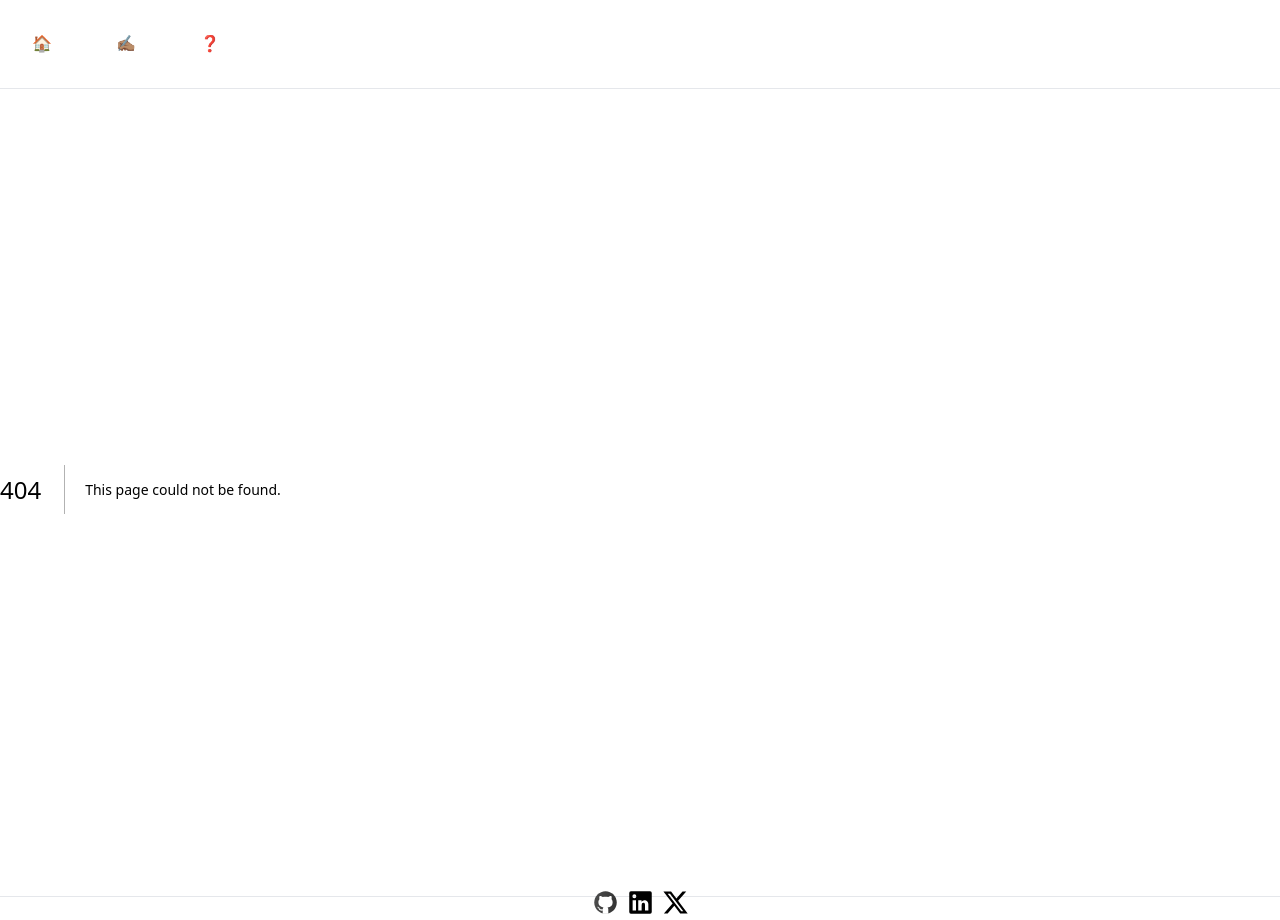
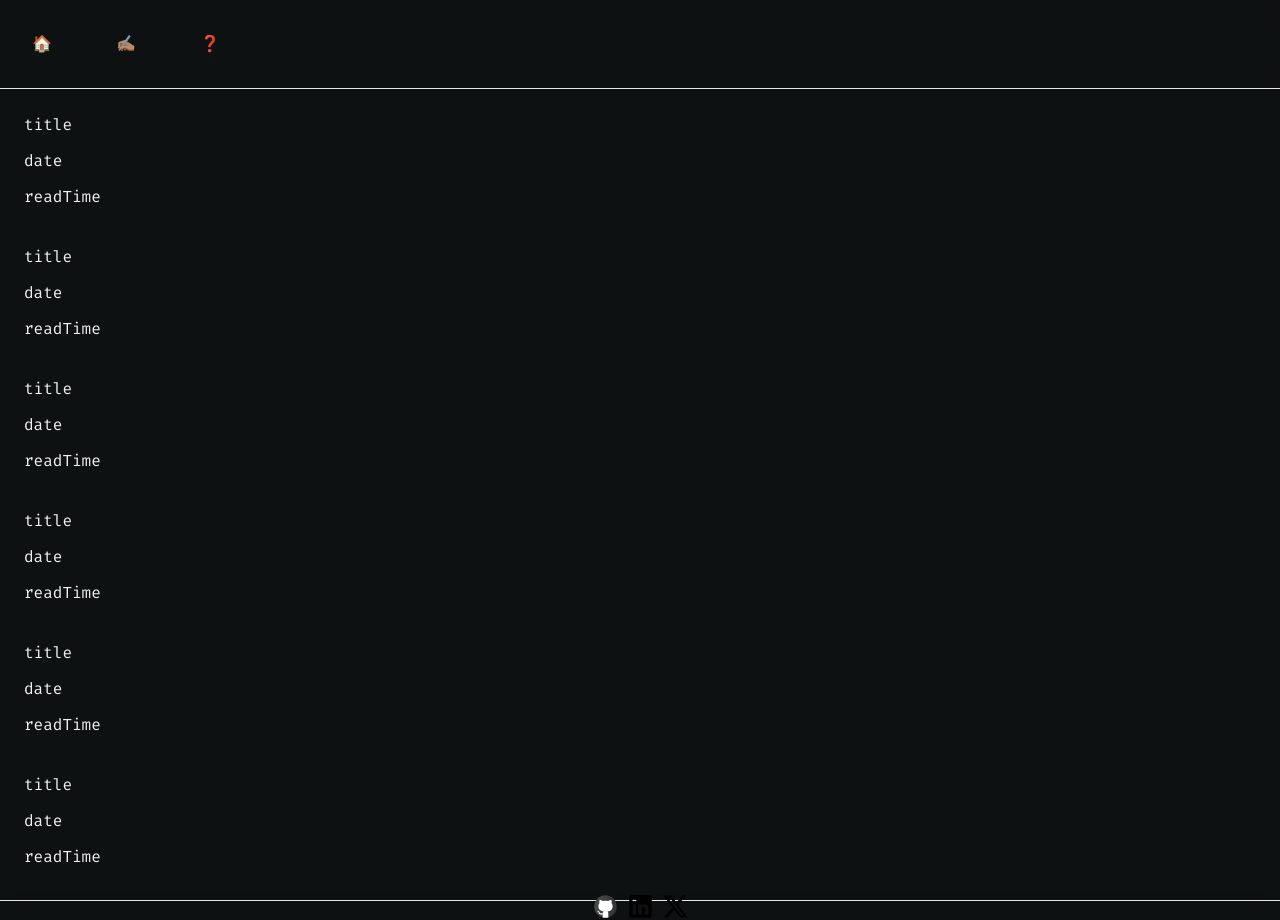
Before and after one commit to TheRakeshPurohit/therakeshpurohit, a Next.js app: page /notes in a window 1280 px wide. Before the commit this address had no page. Built offline with nearby package versions, Linux system fonts and the light colour scheme.

Commit message:
keywords added

```diff
--- /dev/null
+++ b/app/components/Author.tsx
@@ -0,0 +1,10 @@
+const Card = () => {
+  return <div>This is a Author Card</div>;
+};
+export default function Author() {
+  return (
+    <div className="flex flex-row top-0 w-full">
+      <Card />
+    </div>
+  );
+}
--- a/app/layout.tsx
+++ b/app/layout.tsx
@@ -8,7 +8,20 @@ const firaCode = Fira_Code({ subsets: ["latin"] });
 
 export const metadata: Metadata = {
   title: "The Rakesh Purohit",
-  description: "This place is the online presence of The Rakesh Purohit",
+  description: "The Rakesh Purohit | Software Engineer",
+  keywords: [
+    "rakesh",
+    "purohit",
+    "rakesh purohit",
+    "TheRakeshPurohit",
+    "ReactJS",
+    "Frontend",
+    "Software Engineer",
+    "Surat",
+    "India",
+    "AST",
+    "GitHub",
+  ],
 };
 
 export default function RootLayout({
--- a/app/mdx-components.tsx
+++ b/app/mdx-components.tsx
@@ -6,14 +6,26 @@ import type { MDXComponents } from "mdx/types";
 // other libraries.
 
 // This file is required to use MDX in `app` directory.
-export function useMDXComponents(components: MDXComponents): MDXComponents {
-  console.log("comps", components)
+export default function useMDXComponents(
+  components: MDXComponents
+): MDXComponents {
+  console.log("comps", components);
   return {
+    ...components,
     // Allows customizing built-in components, e.g. to add styling.
-    h1: ({ children }) => <h1 style={{ fontSize: "200px", color: "red"}}>{children}</h1>,
-    p: ({ children }) => (
-      <p style={{ fontSize: "200px", color: "red", backgroundColor: "lightblue" }}>{children}</p>
+    h1: (props) => (
+      <h1 style={{ fontSize: "200px", color: "red" }}>{props.children}</h1>
     ),
-    ...components,
+    p: (props) => (
+      <p
+        style={{
+          fontSize: "200px",
+          color: "red",
+          backgroundColor: "lightblue",
+        }}
+      >
+        {props.children}
+      </p>
+    ),
   };
 }
--- /dev/null
+++ b/app/notes/page.tsx
@@ -0,0 +1,21 @@
+const Card = ({ title, date, readTime }) => {
+  return (
+    <div className="flex flex-col flex-grow border-3 border-sky-500 gap-3 p-3">
+      <span>{title}</span>
+      <span>{date}</span>
+      <span>{readTime}</span>
+    </div>
+  );
+};
+export default function Home() {
+  return (
+    <main className="flex flex-col flex-grow gap-3 p-3">
+      <Card title={"title"} date={"date"} readTime={"readTime"} />
+      <Card title={"title"} date={"date"} readTime={"readTime"} />
+      <Card title={"title"} date={"date"} readTime={"readTime"} />
+      <Card title={"title"} date={"date"} readTime={"readTime"} />
+      <Card title={"title"} date={"date"} readTime={"readTime"} />
+      <Card title={"title"} date={"date"} readTime={"readTime"} />
+    </main>
+  );
+}
--- a/tsconfig.json
+++ b/tsconfig.json
@@ -4,7 +4,7 @@
     "lib": ["dom", "dom.iterable", "esnext"],
     "allowJs": true,
     "skipLibCheck": true,
-    "strict": true,
+    "strict": false,
     "forceConsistentCasingInFileNames": true,
     "noEmit": true,
     "esModuleInterop": true,
```
Also changed, not shown: app/MDXProvider.tsx (added, +9 -0 lines).
